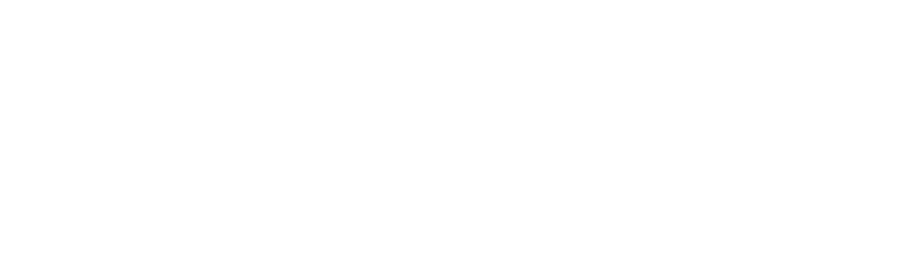
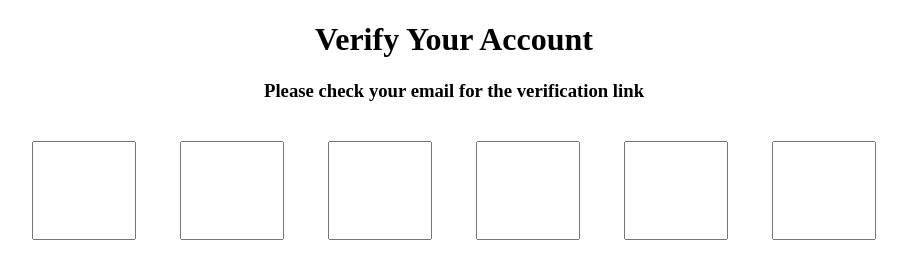
Before and after one commit to acciojob/OTP-Pr75502, a website: page main.html in a window 1280 px wide. Shown: the whole page, without its empty margins (186-1093 px from the left). Drawn offline with Linux system fonts and the light colour scheme.

Commit message:
created a submission

```diff
--- a/main.html
+++ b/main.html
@@ -7,6 +7,20 @@
 </head>
 
 <body>
+
+		<h1 id="verification_heading">
+			Verify Your Account
+		</h1>
+	<h3 id="verification_subtext">Please check your email for the verification link</h3>
+
+	<div class="code-container">
+		<input class="code" type="number">
+		<input class="code" type="number">
+		<input class="code" type="number">
+		<input class="code" type="number">
+		<input class="code" type="number">
+		<input class="code" type="number">
+	</div>
 	<!-- the entire body must be written by student -->
     <script type="text/javascript" src="./script.js">
 </script>
--- a/script.js
+++ b/script.js
@@ -1 +1,22 @@
-//your JS code here. If required.
+let inputBox = document.querySelectorAll(".code");
+
+inputBox.forEach((input, index) => {
+    input.addEventListener("input", () => {
+        if (input.value.length > 0 && index < inputBox.length - 1) {
+            inputBox[index + 1].focus();
+        }
+    });
+
+    input.addEventListener("keydown", (e) => {
+        if (e.key === "Backspace") {
+            if (input.value === "" && index > 0) {
+                inputBox[index - 1].focus();
+            }
+        }
+        if (e.key === "Enter") {
+            if (input.value.length > 0 && index < inputBox.length - 1) {
+                inputBox[index + 1].focus();
+            }
+        }
+    });
+});
--- a/styles.css
+++ b/styles.css
@@ -1 +1,13 @@
 /*  your css code here. If applicable */
+.code{
+	width:20px;
+	text-align:center;
+	padding:40px;
+	margin:20px;
+}
+.code-container{
+	text-align:center;
+}
+h1, h3{
+	text-align:center;
+}
```
